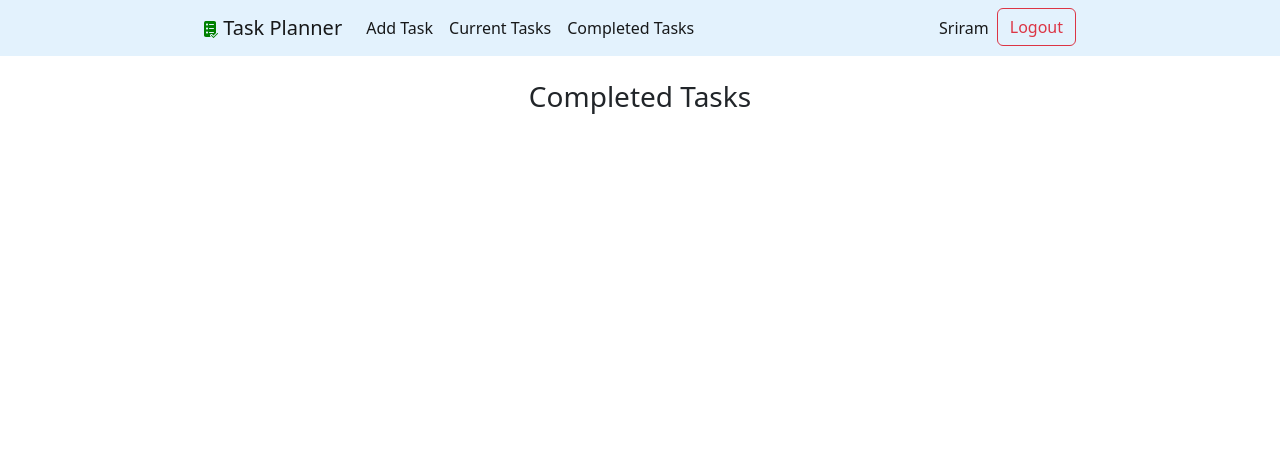
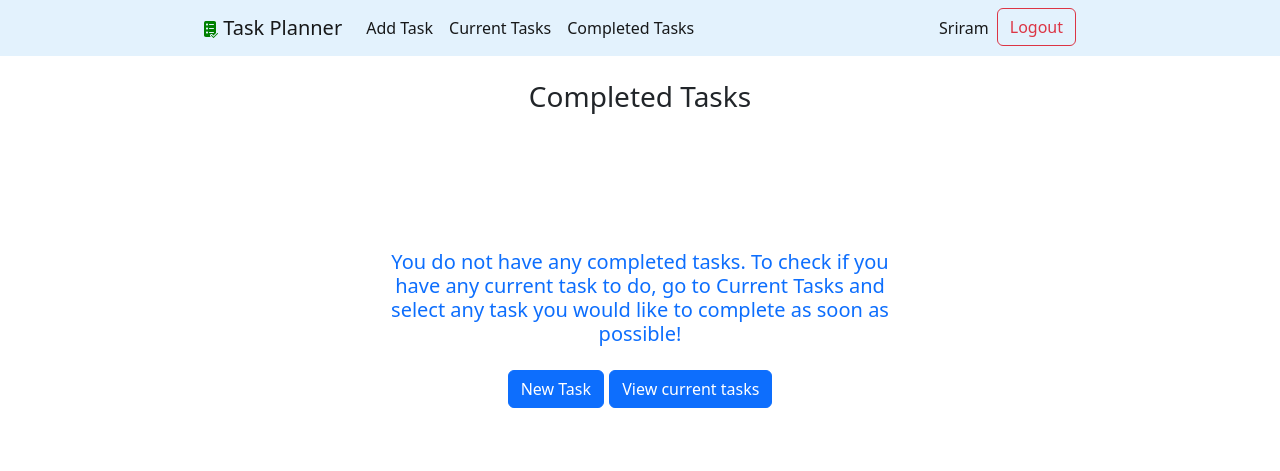
Before and after one commit to Sriram-Ramakrishnan/task-planner-django, a Django app: page /completed/ in a window 1280 px wide. Shown: the top 471 px of the page. Run offline with Django 4.2, Linux system fonts and the light colour scheme; a user stored in the database is signed in; data comes from the database, SQL or seed files in the repository; both versions use the stored data as it was after the commit.

Commit message:
Fixed view of task and fixed TypeError in form

```diff
--- a/taskplanner/models.py
+++ b/taskplanner/models.py
@@ -1,6 +1,7 @@
 from django.db import models
 from django.contrib.auth.models import User
 from django.utils.timezone import now
+from django import forms
 
 # Create your models here.
 
--- a/taskplanner/static/taskplanner/styles.css
+++ b/taskplanner/static/taskplanner/styles.css
@@ -49,6 +49,16 @@
     margin: 2.5% 0;
 }
 
+.flexy{
+    width: 100%;
+    display: flex;
+    align-items: center;
+    border-top: 0.5px solid rgba(0, 0, 0, 0.175);
+}
+.flexy span{
+    border-right: 0.5px solid rgba(0, 0, 0, 0.175);
+}
+
 /* ---------------------Individual Tasks----------------------------- */
 .task{
     margin: 2.5% 0;
@@ -58,6 +68,8 @@
 .task .task{
     width: 100%;
 }
+
+
 
 /*---------------------Mobile View------------------*/
 
--- a/taskplanner/templates/taskplanner/completedtasks.html
+++ b/taskplanner/templates/taskplanner/completedtasks.html
@@ -2,6 +2,22 @@
 {% block content %}
 <br>
     <h3>Completed Tasks</h3>
+    {% if tasks.count == 0 %}
+    <h5 class="text-center text-primary landing">
+        You do not have any completed tasks.
+        To check if you have any current task to do, go to Current Tasks and select any task you would like to complete as soon as possible!
+        <br>
+        <br>
+        <button class="btn btn-primary">
+        <a class="nav-link active" aria-current="page" href="{% url 'addtask' %}">New Task</a>
+        </button>
+
+        <button class="btn btn-primary">
+        <a class="nav-link active" aria-current="page" href="{% url 'home' %}">View current tasks</a>
+        </button>
+    </h5>
+{% endif %}
+
 <ul class="tasks">
     {% for task in tasks %}
     <li><div class="card">
@@ -10,17 +26,21 @@
         {% if task.description %}
             {{task.description}}
         {% endif %}
-            <div class="start_time">
-                Start time: {{task.start_time}}
-            </div>
-            <div class="end_time">
-                End time: {{task.end_time}}
-            </div>
         <a href="{% url 'viewtask' task.id %}" class="stretched-link"></a>
         </div>
+        <div class="flexy">
+            <span class="text-center card-body start_time">
+                Start time: {{task.start_time}}
+            </span>
+            <span class="text-center card-body end_time">
+                End time: {{task.end_time}}
+            </span>
+        </div>
+        {% if task.deadline %}
         <div class="card-footer">
-                Completed on {{task.completed_date}}
+            Completed on: {{task.completed_date}}
         </div>
+        {% endif %}
     </div></li>
     {% endfor %}
 </ul>
--- a/taskplanner/templates/taskplanner/task.html
+++ b/taskplanner/templates/taskplanner/task.html
@@ -38,7 +38,7 @@
             {% for field in form %}
                 <div class="mb-3">
                     <label class="form-label">{{field.label}}</label>
-                    <div class="form-control">{{field}}</div></div>
+                    {{field}}</div>
             {% endfor %}
         {% csrf_token %}
         <button type="submit" class="btn btn-outline-success"> Save Task</button>
--- a/taskplanner/views.py
+++ b/taskplanner/views.py
@@ -34,7 +34,7 @@ def signupuser(request):
 #-------------- Main Page: Contains the tasks ------------------
 def home(request):
     try:
-        tasks = Task.objects.filter(user = request.user, completed_date__isnull=True).order_by('-created')
+        tasks = Task.objects.filter(user = request.user, completed_date__isnull=True).order_by('deadline')
         return render(request, 'taskplanner/home.html', {'tasks':tasks})
     except TypeError:
         return render(request, 'taskplanner/home.html')
```
Also changed, not shown: taskplanner/forms.py (+10 -0 lines), taskplanner/templates/taskplanner/addtask.html (+7 -2 lines), taskplanner/templates/taskplanner/home.html (+9 -7 lines), db.sqlite3. Lines whose indentation alone changed are shown as unchanged.
